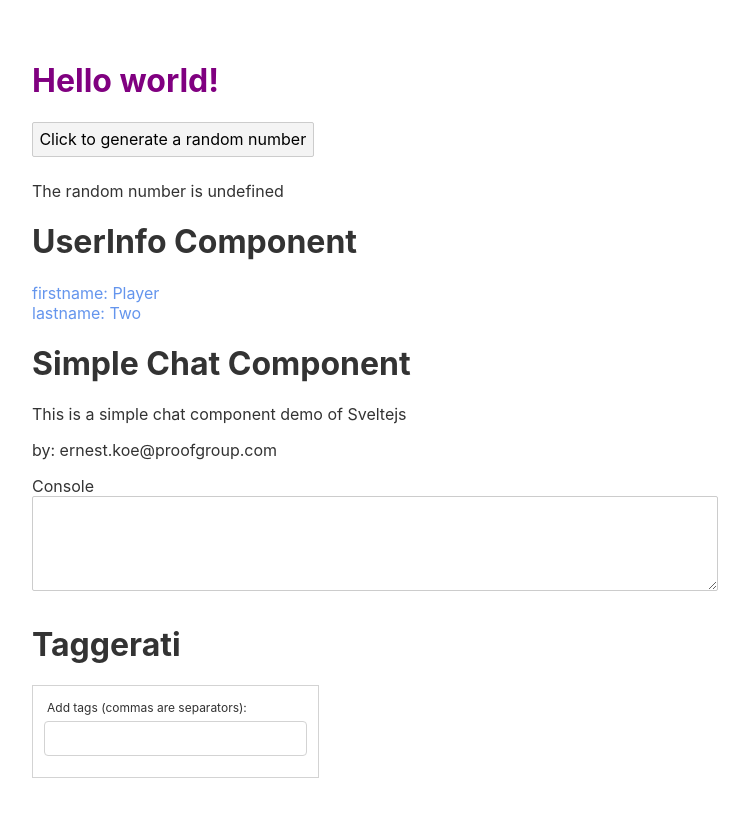
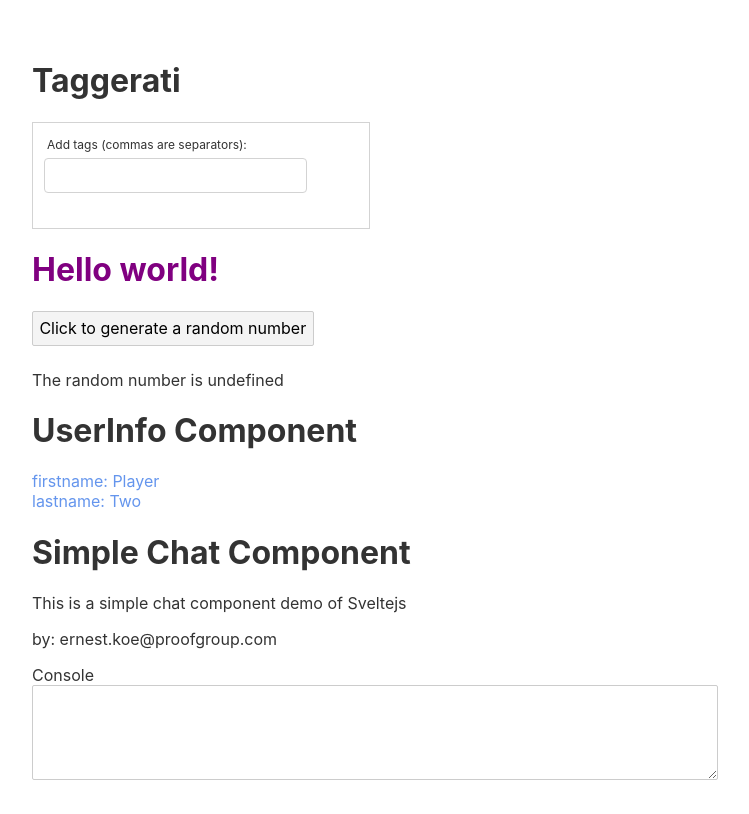
Before and after one commit to ernestkoe/svelte-studies, a Svelte app: page / in a window 1280 px wide. Shown: the top 814 px of the page, without its empty margins (8-757 px from the left). Built offline with nearby package versions, Linux system fonts and the light colour scheme.

Commit message:
changing this to check for Return/Enter

```diff
--- a/src/App.svelte
+++ b/src/App.svelte
@@ -26,10 +26,11 @@
 
 
 <div class="block">
+<Taggerati/>
 <h1>Hello {name}!</h1>
 <button on:click={setRando}>Click to generate a random number</button>
 <p>The random number is {rando}</p>
 <UserInfo surname="Two" />
 <Msgbox />
-<Taggerati/>
+
 </div>
--- a/src/Taggerati.svelte
+++ b/src/Taggerati.svelte
@@ -3,25 +3,34 @@
   let mytags = {};
   let input = "";
   let dump = "";
+  const tagItKeys = [",", ";"];
 
   function handleinput() {
-    if (event.key === ",") {
-      //let i = Math.random();
+    let theKey = event.key;
+    let theKeyCode = event.keyCode;
+    if (tagItKeys.includes(theKey) || theKeyCode == 13) {
       input
+        .split(theKey)
         .slice(0, -1)
-        .split(",")
         .forEach(x => (mytags[x] = true));
       input = "";
     }
+    dump = theKeyCode;
   }
 </script>
 
 <style>
   .dump {
     display: block;
+    margin: 0.2em;
+    padding: .5em;
+    font-family: 'Courier New', Courier, monospace;
+    font-size: 75%;
   }
 
   .tag-box {
+    width: 320px;
+    min-height: 3em;
     border: 1px solid #d3d3d3;
     display: inline-block;
     padding: 0.5em;
```
